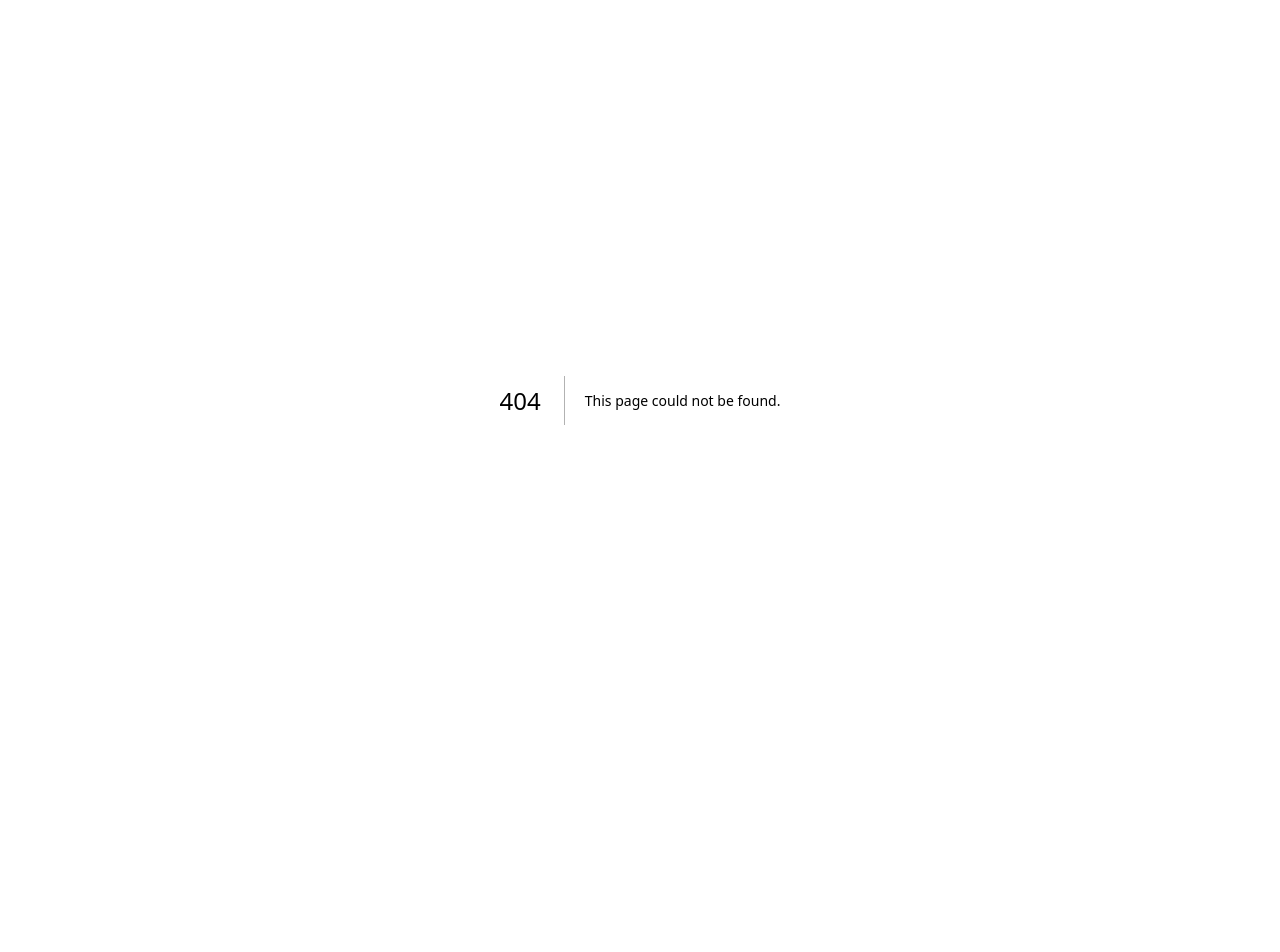
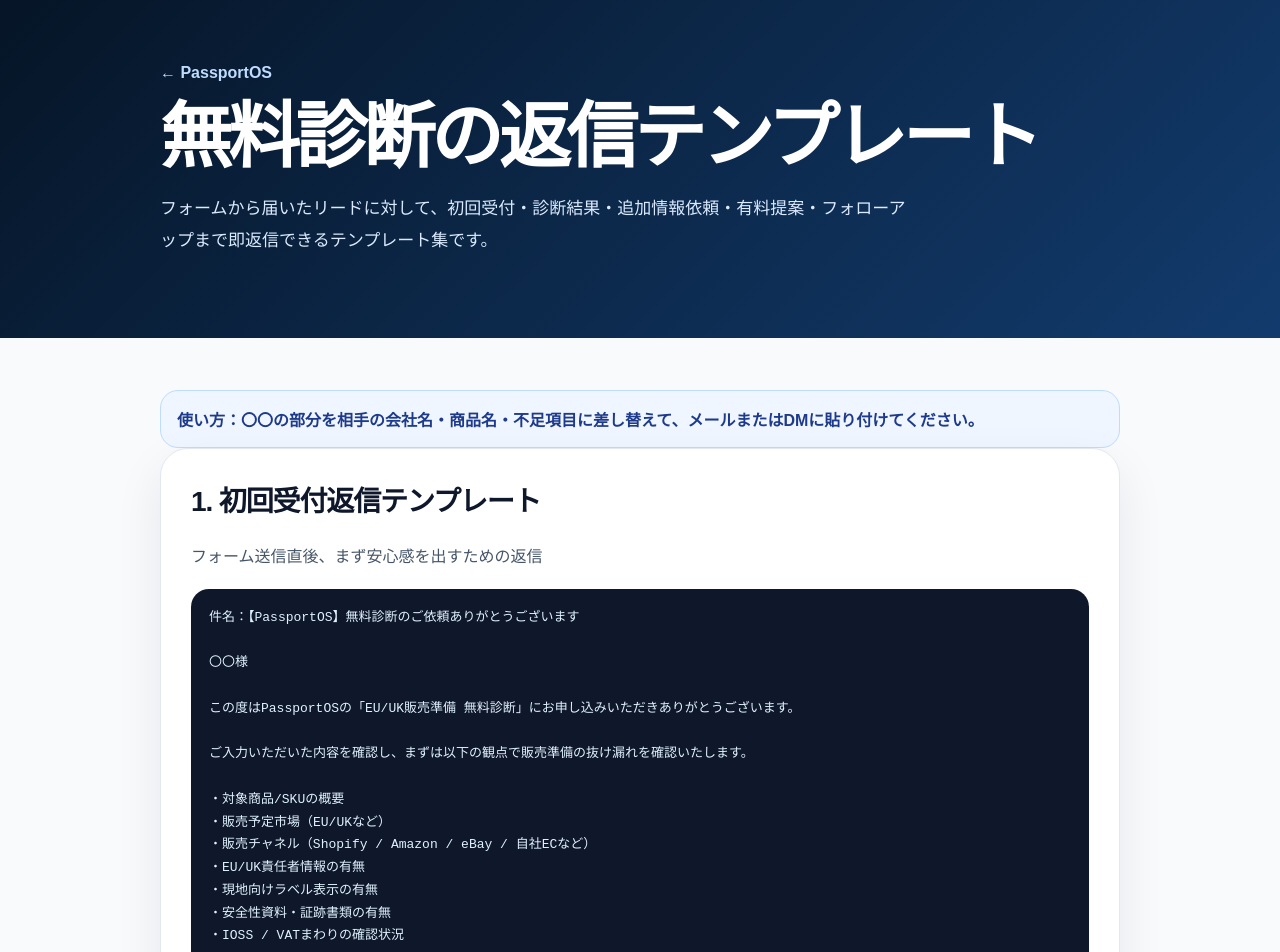
Before and after one commit to sebasuchan2212/passportos, a Next.js app: page /templates in a window 1280 px wide. Before the commit this address had no page. Shown: the top 952 px of the page. Before the commit the page ends 800 px from the top, so only its background shows below. Built offline with nearby package versions, Linux system fonts and the light colour scheme.

Commit message:
Add free diagnosis reply templates page

```diff
--- /dev/null
+++ b/src/app/templates/page.tsx
@@ -0,0 +1,209 @@
+import styles from '../(legal)/legal.module.css';
+
+export const metadata = {
+  title: '無料診断 返信テンプレート | PassportOS',
+  description: 'PassportOSの無料診断フォームに届いた問い合わせへ返信するための営業・診断テンプレート集。',
+};
+
+const templates = [
+  {
+    title: '1. 初回受付返信テンプレート',
+    use: 'フォーム送信直後、まず安心感を出すための返信',
+    body: `件名：【PassportOS】無料診断のご依頼ありがとうございます
+
+〇〇様
+
+この度はPassportOSの「EU/UK販売準備 無料診断」にお申し込みいただきありがとうございます。
+
+ご入力いただいた内容を確認し、まずは以下の観点で販売準備の抜け漏れを確認いたします。
+
+・対象商品/SKUの概要
+・販売予定市場（EU/UKなど）
+・販売チャネル（Shopify / Amazon / eBay / 自社ECなど）
+・EU/UK責任者情報の有無
+・現地向けラベル表示の有無
+・安全性資料・証跡書類の有無
+・IOSS / VATまわりの確認状況
+
+確認後、優先度の高い項目から簡潔にご返信いたします。
+
+なお、PassportOSは法的助言そのものではなく、販売準備・証跡・期限管理を整理する業務支援サービスです。最終判断が必要な項目については、専門家確認を前提としてご案内いたします。
+
+よろしくお願いいたします。
+PassportOS 運営`
+  },
+  {
+    title: '2. 診断結果返信テンプレート',
+    use: '無料診断の結果を返す基本形',
+    body: `件名：【診断結果】EU/UK販売準備チェックの結果について
+
+〇〇様
+
+無料診断の内容を確認しました。
+現時点での販売準備状況は、以下の通りです。
+
+■ 販売準備スコア
+〇〇点 / 100点
+
+■ 重大リスク
+・〇〇
+・〇〇
+
+■ 優先して確認すべき項目
+1. EU/UK責任者情報
+2. 現地向けラベル表示
+3. 安全性資料・技術文書
+4. IOSS / VAT運用番号
+5. SKU / ロット / 原産国管理
+
+■ コメント
+現時点では、〇〇の項目が未整理のため、EU/UK向け販売時に出品停止・審査差し戻し・問い合わせ対応遅延につながる可能性があります。
+
+まずは、対象SKUごとに「必要な準備」「証跡ファイル」「更新期限」を一覧化することをおすすめします。
+
+必要であれば、PassportOSのStarterプランで初期SKUの整理から進められます。
+
+よろしくお願いいたします。
+PassportOS 運営`
+  },
+  {
+    title: '3. 追加情報依頼テンプレート',
+    use: '入力情報が少なく、診断精度を上げたいとき',
+    body: `件名：【PassportOS】無料診断に必要な追加情報のお願い
+
+〇〇様
+
+無料診断のご依頼ありがとうございます。
+より正確に確認するため、可能な範囲で以下を教えていただけますでしょうか。
+
+1. 対象商品のカテゴリ
+2. 販売予定の国・地域
+3. 販売予定チャネル（Shopify / Amazon / eBay / 自社ECなど）
+4. 現在のSKU数
+5. すでに準備済みの資料
+6. 不安な点、止まっている作業
+
+特にEU/UK向けの場合、商品カテゴリや販売チャネルによって確認すべき項目が変わります。
+
+ご返信いただければ、優先度の高い順に整理してお返しします。
+
+よろしくお願いいたします。
+PassportOS 運営`
+  },
+  {
+    title: '4. 有料相談・プラン提案テンプレート',
+    use: '無料診断後にStarter / Growthへつなぐとき',
+    body: `件名：【ご提案】SKU別の販売準備管理について
+
+〇〇様
+
+無料診断の内容から判断すると、現在の課題は単発の調査よりも、SKUごとの継続管理に近い状態です。
+
+特に以下の項目は、今後も更新・追加・確認が発生しやすいです。
+
+・EU/UK責任者情報
+・現地向けラベル表示
+・証跡ファイル管理
+・IOSS / VAT関連情報
+・販売チャネルごとの提出物
+・更新期限と担当者管理
+
+そのため、まずは以下の進め方をおすすめします。
+
+■ 推奨プラン
+〇〇プラン
+
+■ 初回対応範囲
+・対象SKUの整理
+・不足項目の洗い出し
+・優先度づけ
+・Launch Pack化
+・次に確認すべき専門項目の整理
+
+ご希望であれば、対象SKUを絞って初回整理から進められます。
+
+よろしくお願いいたします。
+PassportOS 運営`
+  },
+  {
+    title: '5. 現時点では対象外の場合の丁寧な返信',
+    use: 'PassportOSの対象から外れる問い合わせに返信するとき',
+    body: `件名：【PassportOS】無料診断の確認結果について
+
+〇〇様
+
+無料診断へのお申し込みありがとうございます。
+内容を確認したところ、現時点ではPassportOSが最も得意とする「EU/UK向け物販SKUの販売準備管理」とは少し対象が異なる可能性があります。
+
+PassportOSは主に、以下のようなケースを想定しています。
+
+・日本からEU/UKへ物販商品を販売する
+・Shopify / Amazon / eBay / 自社ECで販売する
+・SKUごとに証跡・期限・提出物を管理したい
+・出品停止や審査差し戻しを避けたい
+
+今回の内容については、〇〇の専門家または別サービスの方が適している可能性があります。
+
+今後、EU/UK向け商品販売を進める際には、ぜひ改めてご相談ください。
+
+よろしくお願いいたします。
+PassportOS 運営`
+  },
+  {
+    title: '6. 3日後フォローアップテンプレート',
+    use: '診断結果を送った後、返信がない場合',
+    body: `件名：【再送】EU/UK販売準備チェックの件
+
+〇〇様
+
+先日お送りしたEU/UK販売準備チェックの件で、念のため再度ご連絡いたします。
+
+今回の診断では、特に以下の項目が優先度高めでした。
+
+・〇〇
+・〇〇
+・〇〇
+
+越境ECでは、販売開始後に準備不足が見つかると、出品停止・審査差し戻し・配送遅延につながる場合があります。
+
+まずは対象SKUを少数に絞って整理するだけでも、リスクをかなり見える化できます。
+
+必要であれば、初回整理の進め方をご提案します。
+
+よろしくお願いいたします。
+PassportOS 運営`
+  }
+];
+
+export default function TemplatesPage() {
+  return (
+    <main className={styles.page}>
+      <section className={styles.hero}>
+        <div className={styles.container}>
+          <a className={styles.back} href="/">← PassportOS</a>
+          <h1>無料診断の返信テンプレート</h1>
+          <p>フォームから届いたリードに対して、初回受付・診断結果・追加情報依頼・有料提案・フォローアップまで即返信できるテンプレート集です。</p>
+        </div>
+      </section>
+
+      <section className={styles.content}>
+        <div className={styles.container}>
+          <div className={styles.note}>使い方：〇〇の部分を相手の会社名・商品名・不足項目に差し替えて、メールまたはDMに貼り付けてください。</div>
+          {templates.map((template) => (
+            <article className={styles.card} key={template.title}>
+              <h2>{template.title}</h2>
+              <p>{template.use}</p>
+              <pre style={{ whiteSpace: 'pre-wrap', background: '#0f172a', color: '#e0f2fe', padding: '18px', borderRadius: '18px', overflowX: 'auto', lineHeight: 1.75 }}>{template.body}</pre>
+            </article>
+          ))}
+          <div className={styles.links}>
+            <a href="/admin">Admin</a>
+            <a href="/about">About</a>
+            <a href="/privacy">Privacy</a>
+            <a href="/terms">Terms</a>
+          </div>
+        </div>
+      </section>
+    </main>
+  );
+}
```
